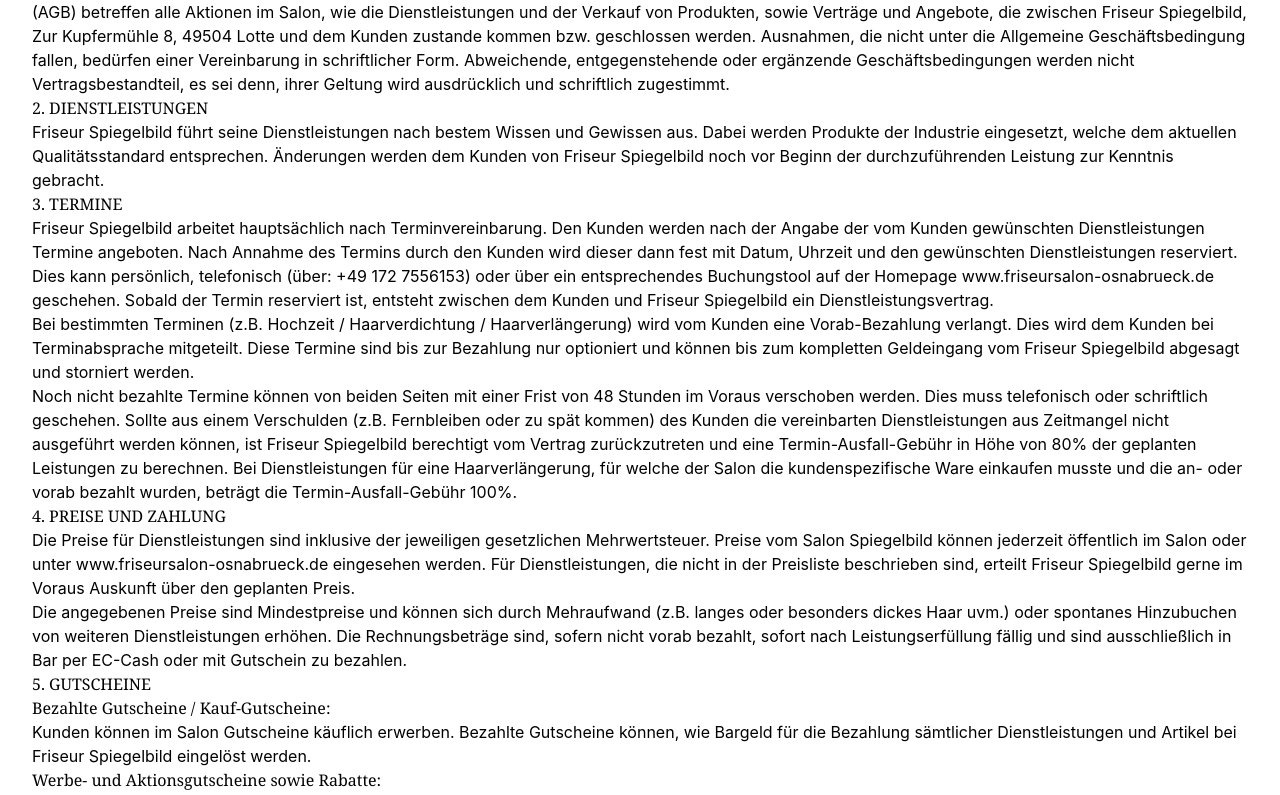
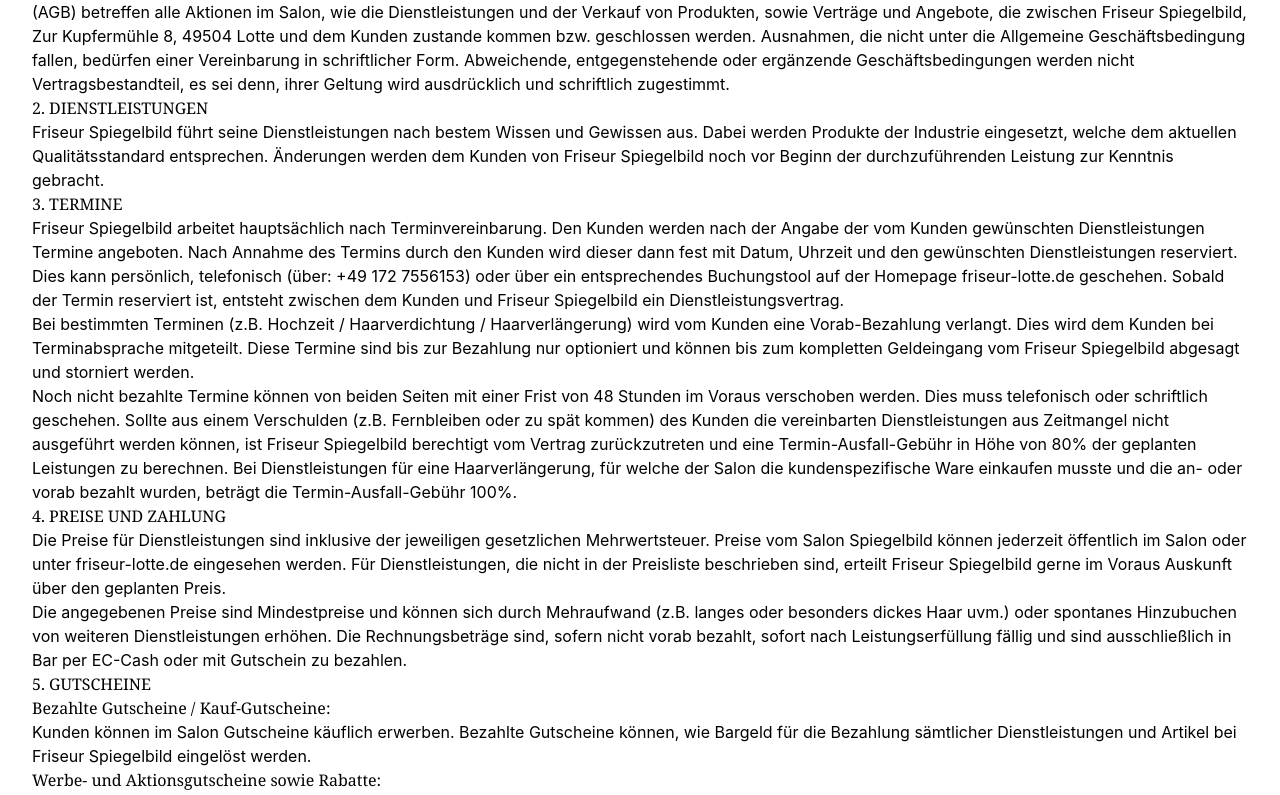
Before and after one commit to Alstercloud/friseur-spiegelbild, a React (Vite) app in the folder client/: page /agb in a window 1280 px wide. Shown: the part 460-1255 px from the top of the page. Built offline with nearby package versions, Linux system fonts and the light colour scheme; no server answers.

Commit message:
AGB: falsche Domain friseursalon-osnabrueck.de -> friseur-lotte.de korrigiert

```diff
--- a/client/src/pages/AGB.tsx
+++ b/client/src/pages/AGB.tsx
@@ -33,7 +33,7 @@
               Friseur Spiegelbild arbeitet hauptsächlich nach Terminvereinbarung. Den Kunden werden nach der Angabe der vom Kunden gewünschten Dienstleistungen Termine angeboten. Nach Annahme des Termins durch den Kunden wird dieser dann fest mit Datum, Uhrzeit und den gewünschten Dienstleistungen reserviert.
             </p>
             <p className="text-muted-foreground leading-relaxed mb-4">
-              Dies kann persönlich, telefonisch (über: +49 172 7556153) oder über ein entsprechendes Buchungstool auf der Homepage www.friseursalon-osnabrueck.de geschehen. Sobald der Termin reserviert ist, entsteht zwischen dem Kunden und Friseur Spiegelbild ein Dienstleistungsvertrag.
+              Dies kann persönlich, telefonisch (über: +49 172 7556153) oder über ein entsprechendes Buchungstool auf der Homepage friseur-lotte.de geschehen. Sobald der Termin reserviert ist, entsteht zwischen dem Kunden und Friseur Spiegelbild ein Dienstleistungsvertrag.
             </p>
             <p className="text-muted-foreground leading-relaxed mb-4">
               Bei bestimmten Terminen (z.B. Hochzeit / Haarverdichtung / Haarverlängerung) wird vom Kunden eine Vorab-Bezahlung verlangt. Dies wird dem Kunden bei Terminabsprache mitgeteilt. Diese Termine sind bis zur Bezahlung nur optioniert und können bis zum kompletten Geldeingang vom Friseur Spiegelbild abgesagt und storniert werden.
@@ -46,7 +46,7 @@
           <section className="mb-8">
             <h2 className="text-2xl font-semibold text-foreground mb-4">4. PREISE UND ZAHLUNG</h2>
             <p className="text-muted-foreground leading-relaxed mb-4">
-              Die Preise für Dienstleistungen sind inklusive der jeweiligen gesetzlichen Mehrwertsteuer. Preise vom Salon Spiegelbild können jederzeit öffentlich im Salon oder unter www.friseursalon-osnabrueck.de eingesehen werden. Für Dienstleistungen, die nicht in der Preisliste beschrieben sind, erteilt Friseur Spiegelbild gerne im Voraus Auskunft über den geplanten Preis.
+              Die Preise für Dienstleistungen sind inklusive der jeweiligen gesetzlichen Mehrwertsteuer. Preise vom Salon Spiegelbild können jederzeit öffentlich im Salon oder unter friseur-lotte.de eingesehen werden. Für Dienstleistungen, die nicht in der Preisliste beschrieben sind, erteilt Friseur Spiegelbild gerne im Voraus Auskunft über den geplanten Preis.
             </p>
             <p className="text-muted-foreground leading-relaxed">
               Die angegebenen Preise sind Mindestpreise und können sich durch Mehraufwand (z.B. langes oder besonders dickes Haar uvm.) oder spontanes Hinzubuchen von weiteren Dienstleistungen erhöhen. Die Rechnungsbeträge sind, sofern nicht vorab bezahlt, sofort nach Leistungserfüllung fällig und sind ausschließlich in Bar per EC-Cash oder mit Gutschein zu bezahlen.
```
